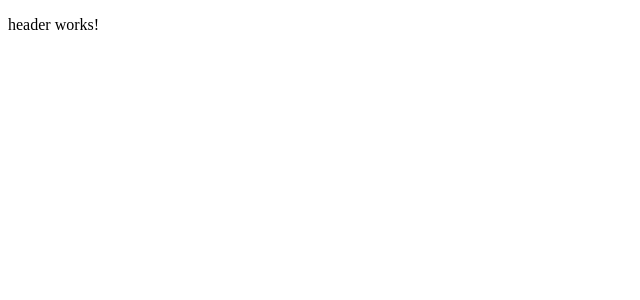
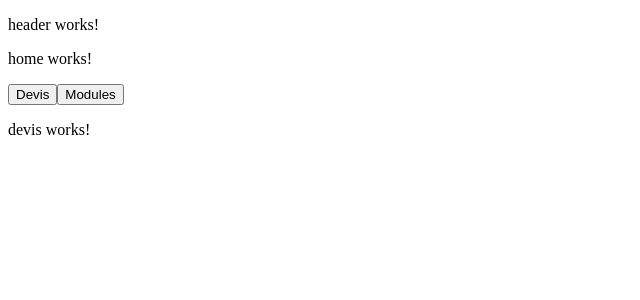
Before and after one commit to LehouxKevin/Madera_devis, an Angular app in the folder Front/: page /devis in a window 1280 px wide. Before the commit this address led to /. Shown: the top 300 px of the page, without its empty margins (0-640 px from the left). Built offline with nearby package versions, Linux system fonts and the light colour scheme.

Commit message:
setting up rooting logic/ pages devis and modules

```diff
--- a/Front/src/app/app-routing.module.ts
+++ b/Front/src/app/app-routing.module.ts
@@ -1,12 +1,16 @@
 import { NgModule } from '@angular/core';
 import { Routes, RouterModule } from '@angular/router';
+import { DevisComponent } from './pages/devis/devis.component';
 import { HomeComponent } from './pages/home/home.component';
+import { ModulesComponent } from './pages/modules/modules.component';
 
 
 
 const routes: Routes = [
   { path: '', redirectTo: '/AppComponent', pathMatch: 'full' },
   { path: 'home', component: HomeComponent },
+  { path : 'devis', component:DevisComponent},
+  { path : 'modules', component:ModulesComponent},
 ];
 
 @NgModule({
--- a/Front/src/app/app.module.ts
+++ b/Front/src/app/app.module.ts
@@ -6,6 +6,8 @@ import { AppRoutingModule } from './app-routing.module';
 import { AppComponent } from './app.component';
 import { HomeComponent } from './pages/home/home.component';
 import { HeaderComponent } from './components/header/header.component';
+import { DevisComponent } from './pages/devis/devis.component';
+import { ModulesComponent } from './pages/modules/modules.component';
 
 
 
@@ -13,7 +15,9 @@ import { HeaderComponent } from './components/header/header.component';
   declarations: [
     AppComponent,
     HomeComponent,
-    HeaderComponent
+    HeaderComponent,
+    DevisComponent,
+    ModulesComponent
   ],
   imports: [
     BrowserModule,
--- /dev/null
+++ b/Front/src/app/pages/devis/devis.component.html
@@ -0,0 +1 @@
+<p>devis works!</p>
--- /dev/null
+++ b/Front/src/app/pages/devis/devis.component.ts
@@ -0,0 +1,15 @@
+import { Component, OnInit } from '@angular/core';
+
+@Component({
+  selector: 'app-devis',
+  templateUrl: './devis.component.html',
+  styleUrls: ['./devis.component.css']
+})
+export class DevisComponent implements OnInit {
+
+  constructor() { }
+
+  ngOnInit(): void {
+  }
+
+}
--- a/Front/src/app/pages/home/home.component.html
+++ b/Front/src/app/pages/home/home.component.html
@@ -1,3 +1,9 @@
 <div class="home">
     <app-header></app-header>
+    <p>home works!</p>
+    <nav>
+        <button routerLink="devis">Devis</button>
+        <button routerLink="modules">Modules</button>
+    </nav>
+    <router-outlet></router-outlet>
 </div>
--- /dev/null
+++ b/Front/src/app/pages/modules/modules.component.html
@@ -0,0 +1 @@
+<p>modules works!</p>
--- /dev/null
+++ b/Front/src/app/pages/modules/modules.component.ts
@@ -0,0 +1,15 @@
+import { Component, OnInit } from '@angular/core';
+
+@Component({
+  selector: 'app-modules',
+  templateUrl: './modules.component.html',
+  styleUrls: ['./modules.component.css']
+})
+export class ModulesComponent implements OnInit {
+
+  constructor() { }
+
+  ngOnInit(): void {
+  }
+
+}
```
Also changed, not shown: Front/src/app/pages/devis/devis.component.css (added), Front/src/app/pages/modules/modules.component.css (added), 2 other files (tests, documents, lock files or other folders).
